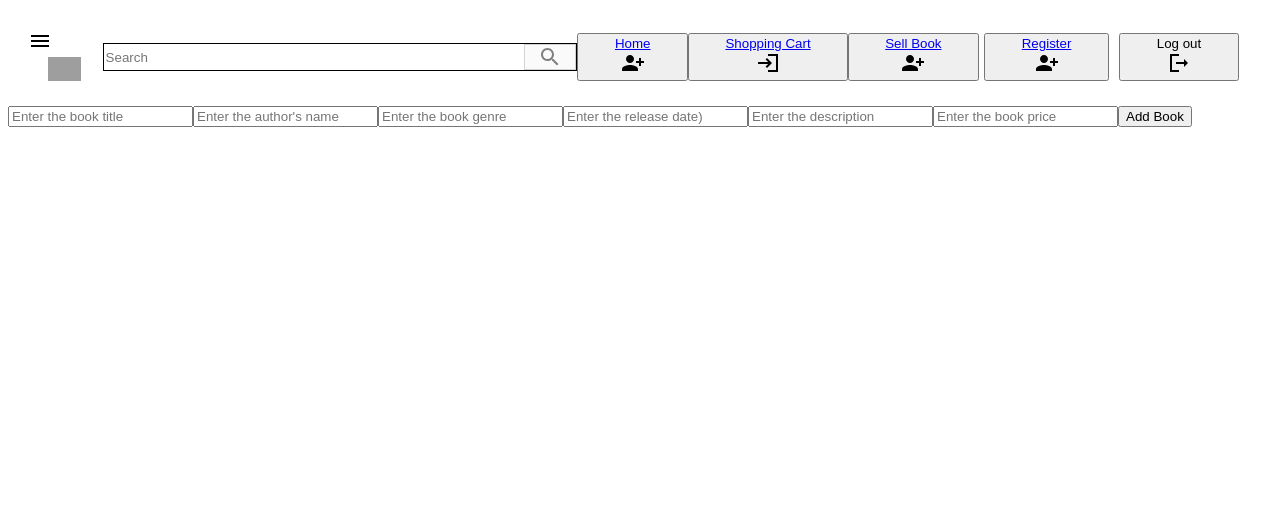
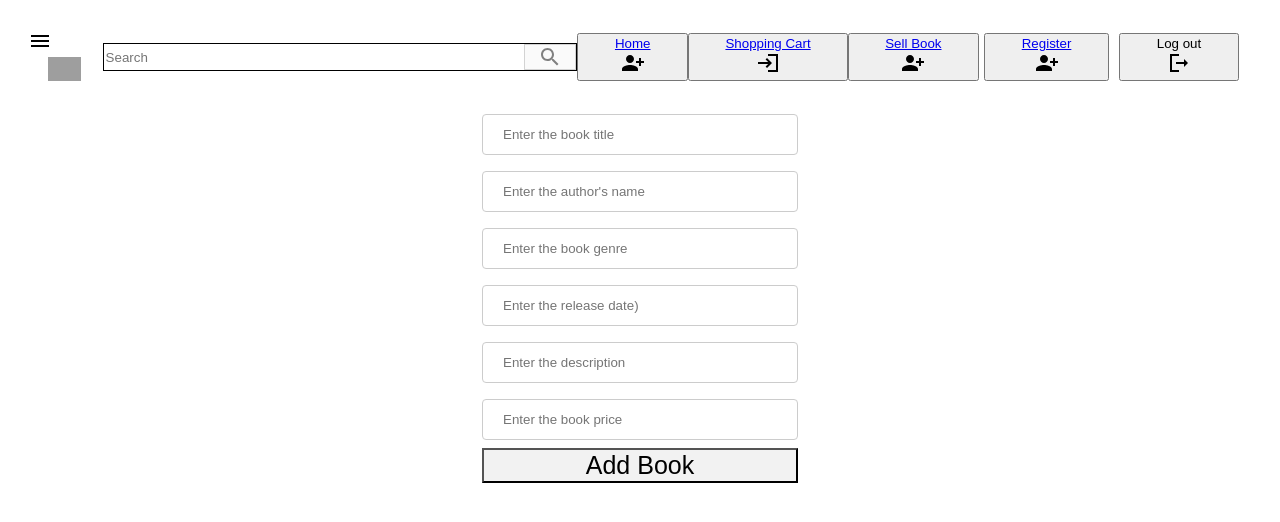
Before and after one commit to ImHucklle/GroupCapReact, a React (Create React App) app: page /create in a window 1280 px wide. Shown: the top 522 px of the page. Built offline with nearby package versions, Linux system fonts and the light colour scheme; grey boxes are pictures that could not be loaded.

Commit message:
updated the forms in book creator and regstration.

```diff
--- a/src/components/BookCreator/BookCreator.scss
+++ b/src/components/BookCreator/BookCreator.scss
@@ -0,0 +1,41 @@
+.bookCreator{
+    width: 25%;
+  margin-left: auto;
+  margin-right: auto;
+
+        input, select {
+            width: 100%;
+            padding: 12px 20px;
+            margin: 8px 0;
+            display: inline-block;
+            border: 1px solid #ccc;
+            border-radius: 4px;
+            box-sizing: border-box;
+          }
+
+        div{
+            border-radius: 5px;
+            background-color: #f2f2f2;
+            padding: 20px;
+          }
+
+        button{
+            background-color: #f2f2f2;
+            width: 100%;
+            transition: 0.2s;
+            font-size: 25px;
+            color: black;
+            cursor: pointer;
+        }
+
+        button:hover:after {
+            content:"?";
+          }
+
+        button:hover{
+            background-color: blue;
+            color: whitesmoke;
+        }
+
+
+}
--- a/src/components/Registration/Registration.scss
+++ b/src/components/Registration/Registration.scss
@@ -34,4 +34,8 @@
             background-color: #45a049;
             color: whitesmoke;
         }
+
+        button:hover:after {
+          content:"?";
+        }
 }
```
